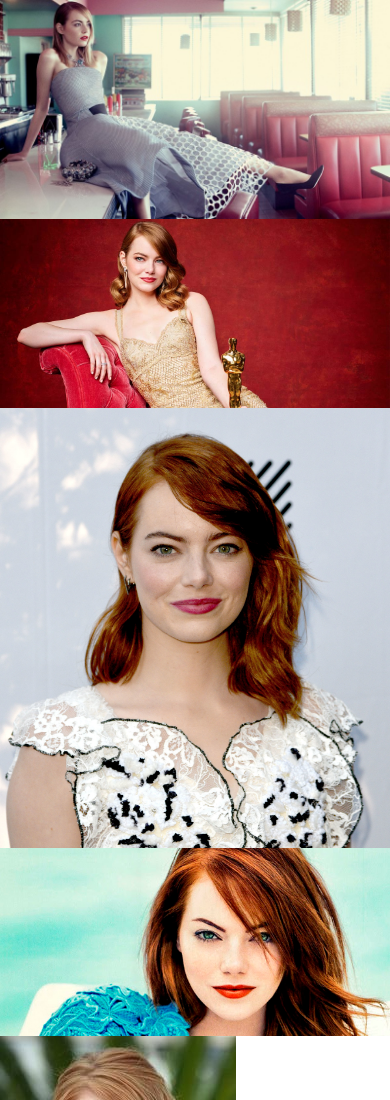
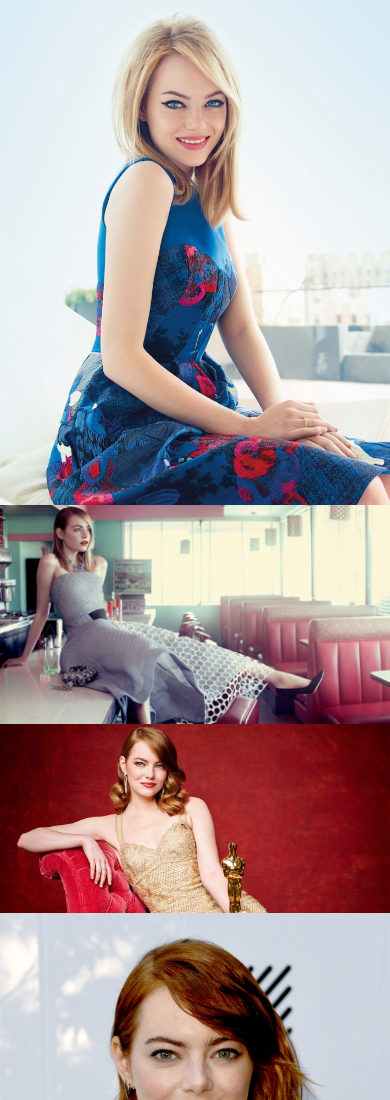
Before and after one commit to JoseL-Figueroa-Franco/invie-github, a plain HTML site: page index.html in a window 390 px wide. Shown: the top 1100 px of the page. Drawn offline with Linux system fonts and the light colour scheme.

Commit message:
Se agrega Responsive Design

```diff
--- a/index.html
+++ b/index.html
@@ -8,10 +8,20 @@
       img {
         max-width: 100%;
         vertical-align: top;
+        //display: none;
+      }
+      img#responsive{
+        display: none;
+      }
+      @media screen and (max-width:768px){
+        img#responsive{
+          display: block;
+        }
       }
     </style>
   </head>
   <body>
+    <img src="img/responsive-design.jpg" alt="" id=responsive>
     <img src="img/header.jpg">
     <img src="img/hero.jpg">
     <img src="img/guitarra.jpg">
```
Also changed, not shown: img/responsive-design.jpg (added).
